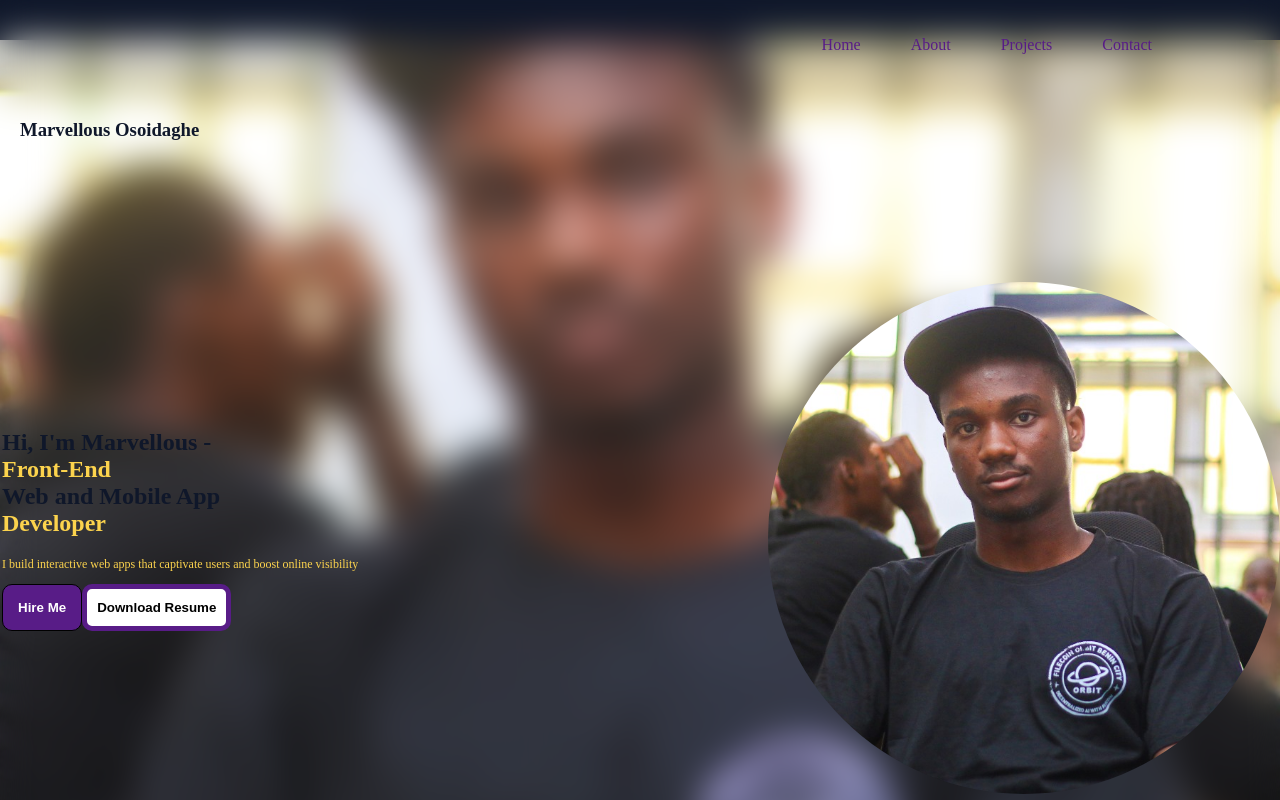
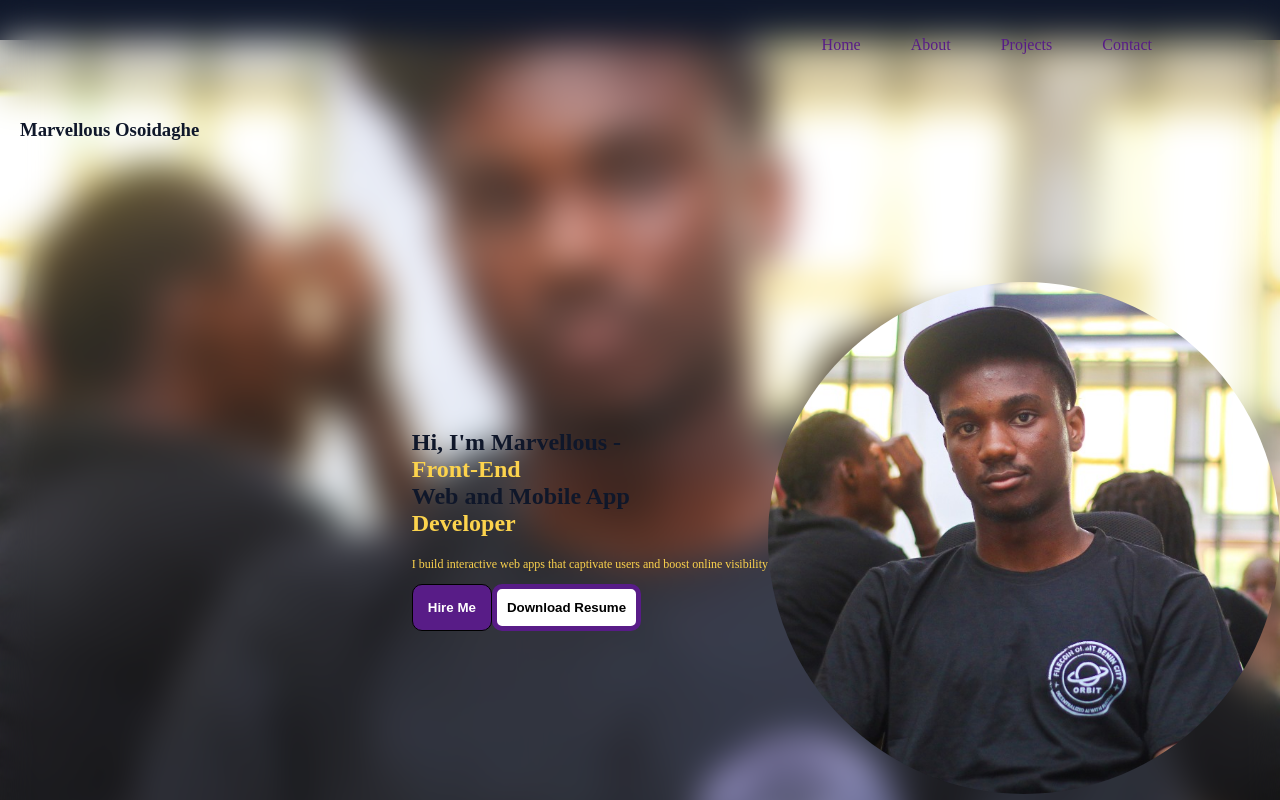
Before and after one commit to MarveyGold/MarveyGold, a SvelteKit app: page / in a window 1280 px wide. Shown: the top 800 px of the page. Built offline with nearby package versions, Linux system fonts and the light colour scheme.

Commit message:
Update +page.svelte

```diff
--- a/src/routes/+page.svelte
+++ b/src/routes/+page.svelte
@@ -196,7 +196,7 @@
   li {
     list-style: none;
   }
-  .hero {
+  .her {
     position: absolute;
     left: 2px;
   }
```
